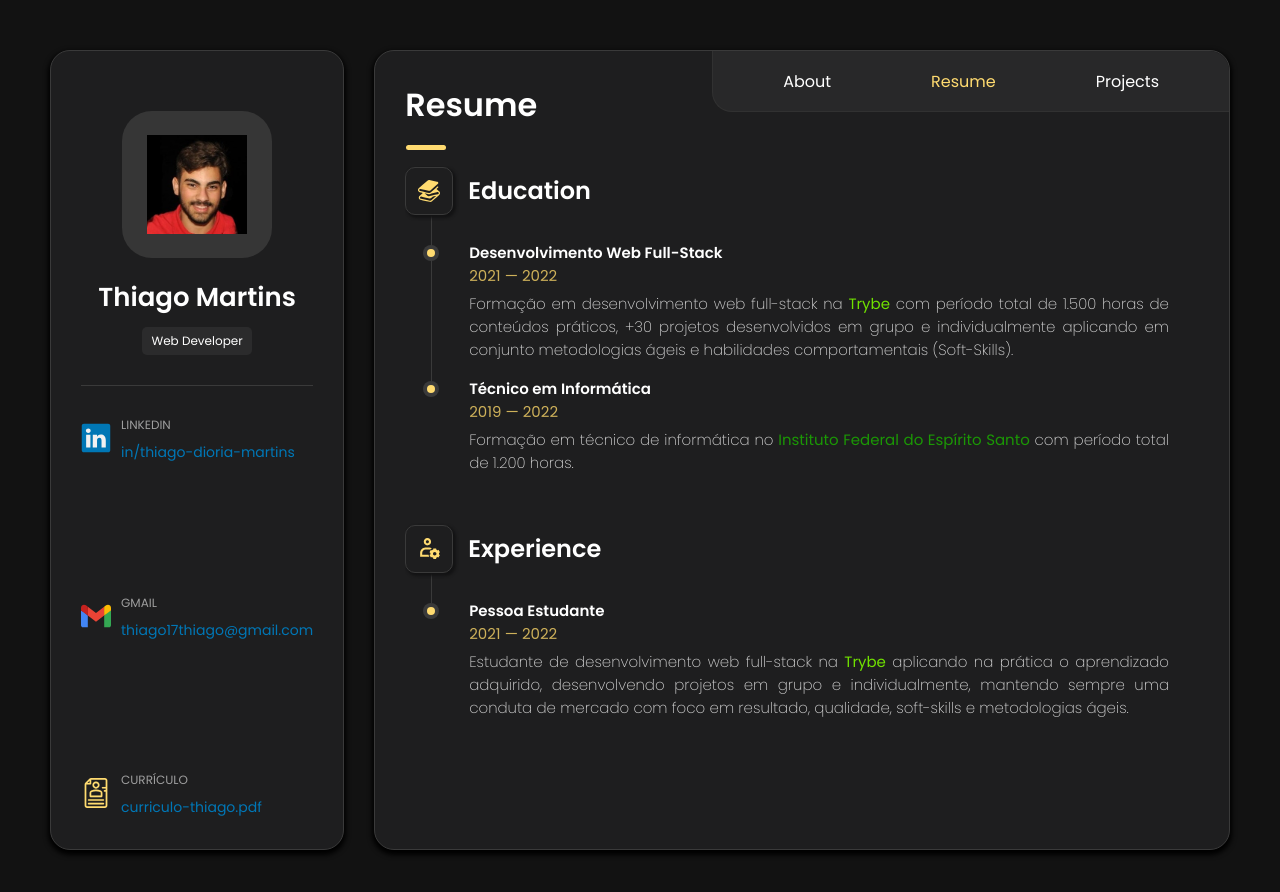
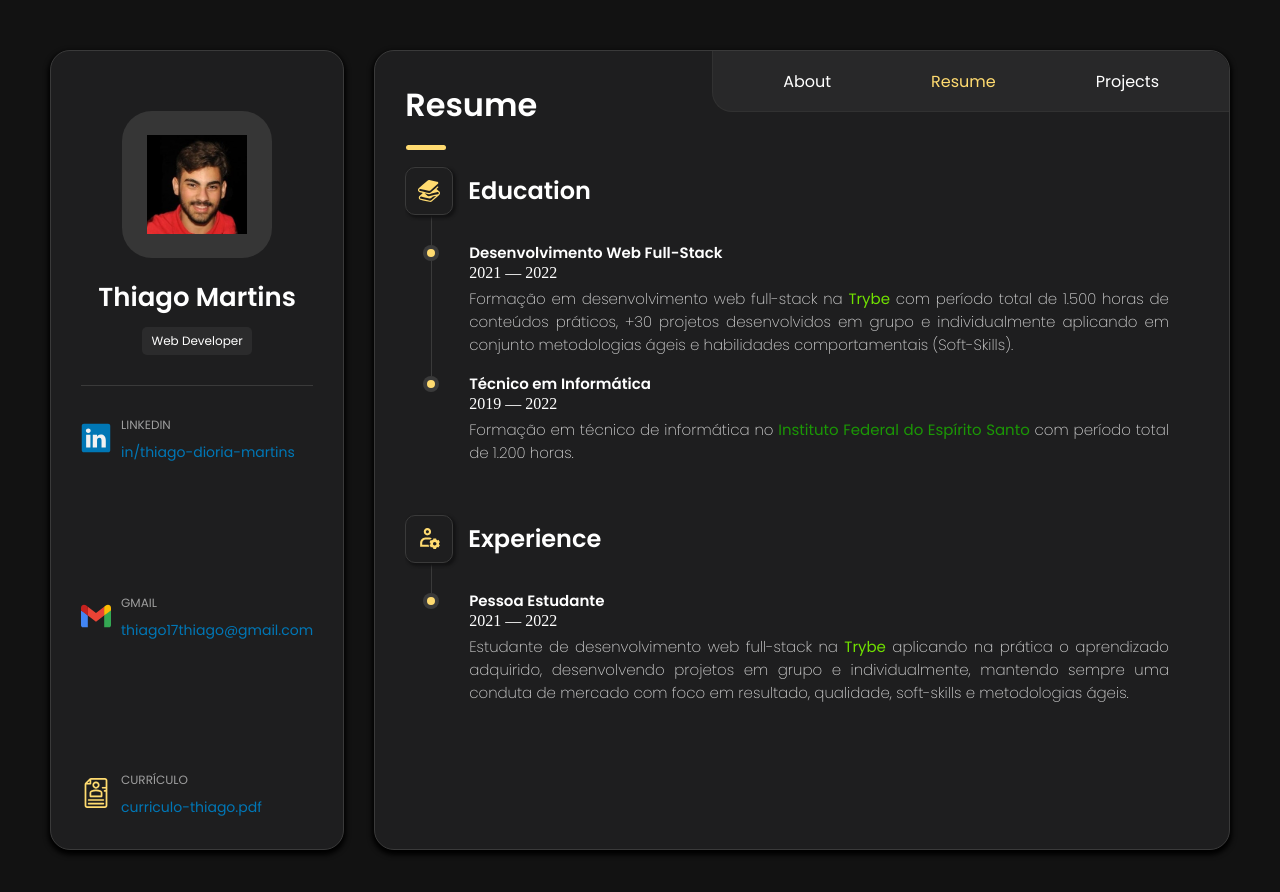
Before and after one commit to THIAGOMARTINS367/THIAGOMARTINS367.github.io, a React (Create React App) app: page / in a window 1280 px wide. Both pictures are taken after a click on the item "Resume". Shown: the top 892 px of the page. Built offline with nearby package versions, Linux system fonts and the light colour scheme.

Commit message:
refactor(src/components/Resume/index.css): Classes CSS não utilizadas, removidas

```diff
--- a/src/components/Resume/index.css
+++ b/src/components/Resume/index.css
@@ -91,13 +91,6 @@
   text-align: justify;
 }
 
-.item-timeline-period {
-  color: #ceb15a;
-  font-family: 'Poppins', sans-serif;
-  font-weight: 400;
-  font-size: 15px;
-}
-
 .div-timeline-item-content h4 {
   font-family: 'Poppins', sans-serif;
   font-weight: 600;
```
